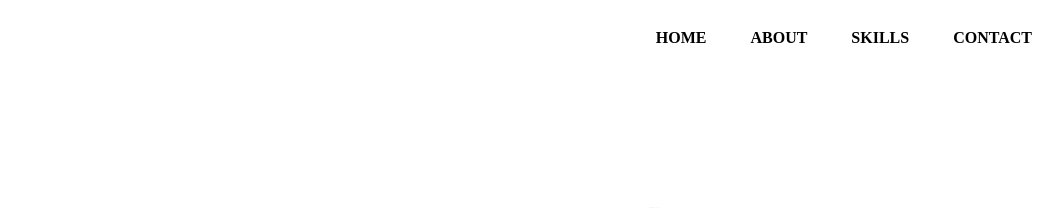
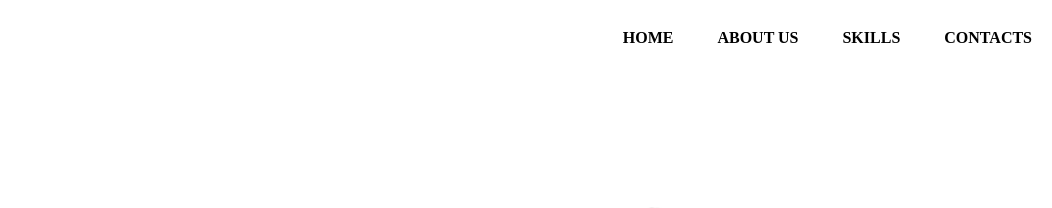
Before and after one commit to Muhammedfadish/portfolio, a plain HTML site: page index.html in a window 1280 px wide. Shown: the top 208 px of the page, 228-1280 px from the left. Drawn offline with nearby package versions, Linux system fonts and the light colour scheme; a web font is replaced by a local one.

Commit message:
portfolio v2

```diff
--- a/index.html
+++ b/index.html
@@ -38,9 +38,9 @@
 
         <ul>
           <li class="ListItems"><a class="links" href="#home">HOME</a></li>
-          <li class="ListItems"><a class="links" href="#about">ABOUT</a></li>
+          <li class="ListItems"><a class="links" href="#about">ABOUT US</a></li>
           <li class="ListItems"><a class="links" href="#skill">SKILLS</a></li>
-          <li class="ListItems"><a class="links" href="#contact">CONTACT</a></li>
+          <li class="ListItems"><a class="links" href="#contact">CONTACTS</a></li>
         </ul>
       </nav>
       <section id="home">
```
